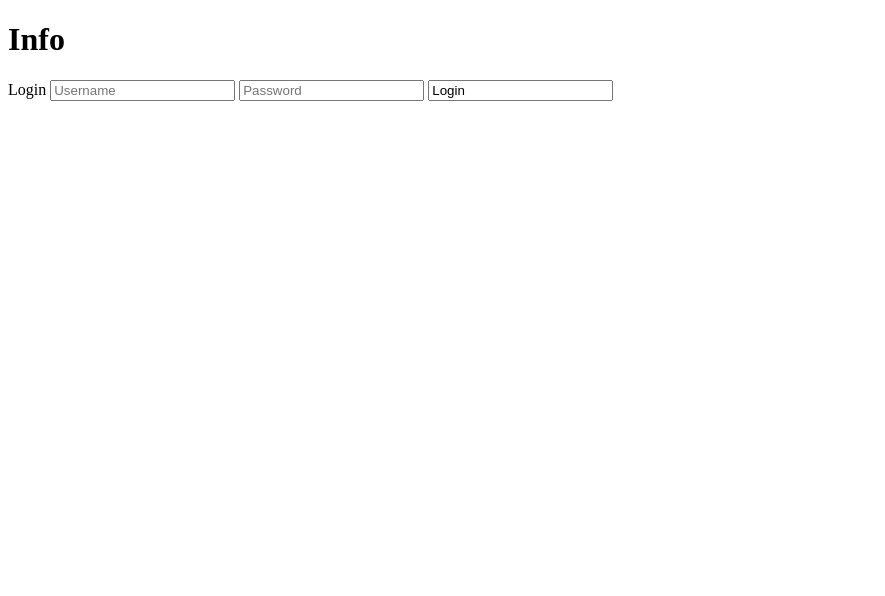
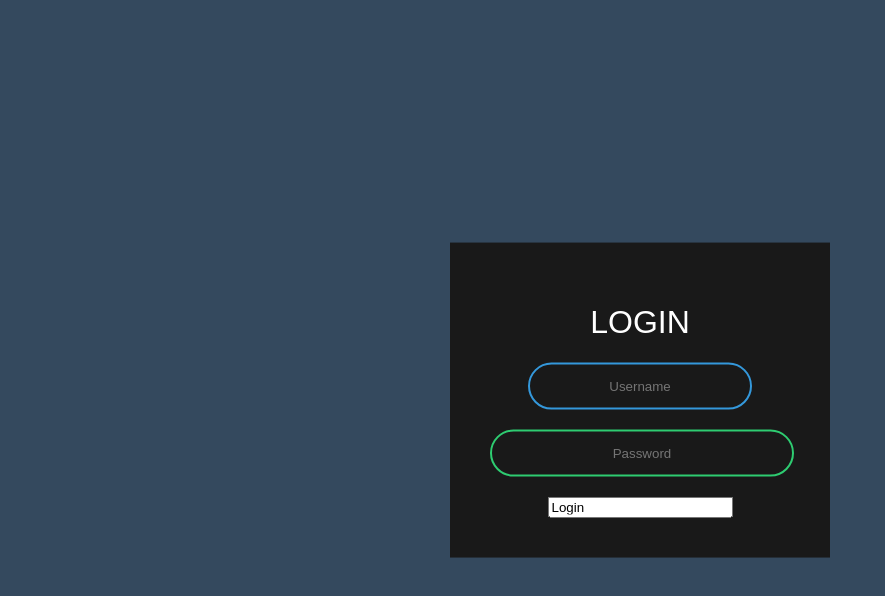
Before and after one commit to eliasfaris-dev/Info, a plain HTML site: page index.html in a window 1280 px wide. Shown: the whole page, without its empty margins (0-885 px from the left). Drawn offline with Linux system fonts and the light colour scheme.

Commit message:
Fixed bugs

```diff
--- a/index.html
+++ b/index.html
@@ -1,10 +1,16 @@
 <!DOCTYPE html>
-<html>
+<html lang="en" dir="ltr">
+    <head>
+        <meta charset="utf-8">
+        <title>Info</title>
+        <link rel="stylesheet" href="style.css">
+    </head>
     <body>
-        <h1>Info</h1>
-        <p1>Login</p1>
-        <input type="text" name="" placeholder="Username">
-        <input type="password" name="" placeholder="Password">
-        <input type="sumbit" name="" value="Login">
+       <form class="box" action="index.html" method="post">
+           <h1>Login</h1>
+           <input type="text" name="" placeholder="Username">
+            <input type="password" name="" placeholder="Password">
+            <input type="sumbit" name="" value="Login">
+       </form>
     </body>
 </html>
```
